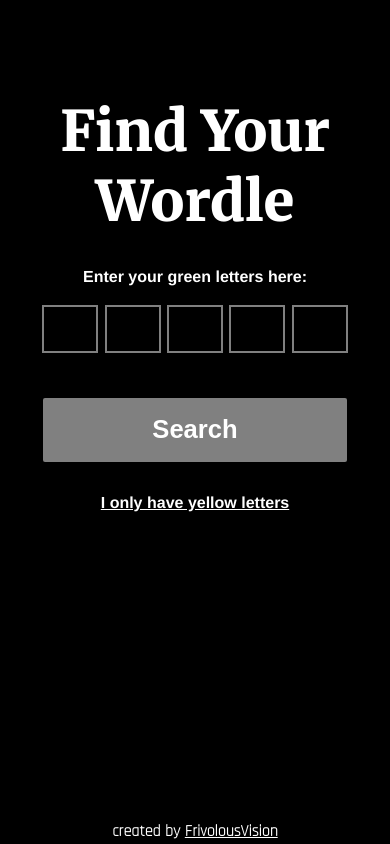
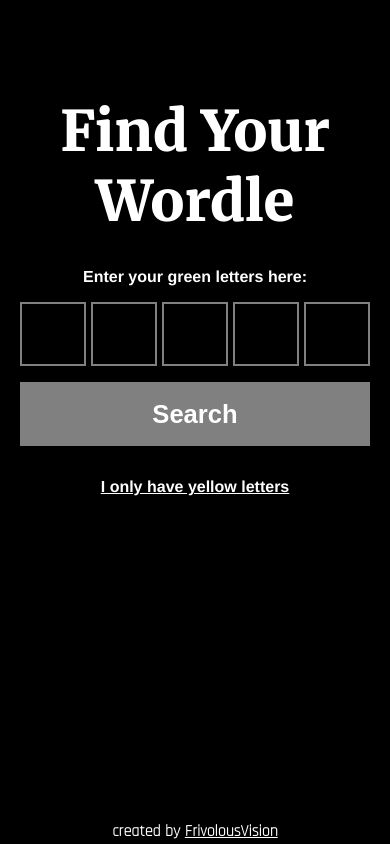
Before and after one commit to frivolousvision/find-your-wordle, a React (Create React App) app: page / in a window 390 px wide. Built offline with nearby package versions, Linux system fonts and the light colour scheme.

Commit message:
Showing some styling love

```diff
--- a/src/App.css
+++ b/src/App.css
@@ -32,12 +32,12 @@
 }
 .input-field {
   display: flex;
-  justify-content: space-evenly;
+  justify-content: space-between;
 }
 input {
   width: 6rem;
   height: 6rem;
-  margin: 1rem;
+  margin: 8px;
   font-size: 6rem;
   text-align: center;
   border: 2px solid gray;
@@ -45,9 +45,18 @@
   color: white;
   background-color: black;
   caret-color: transparent;
+  cursor: pointer;
+}
+.input-field input:first-of-type {
+  margin-left: 0;
+}
+.input-field input:last-of-type {
+  margin-right: 0;
 }
 input:focus {
   border-radius: 0;
+  outline: none;
+  border: 2px solid #548c4c;
   outline-color: #548c4c;
   caret-color: transparent;
 }
@@ -64,17 +73,16 @@
   margin-top: 1rem;
 }
 button {
-  width: 19rem;
+  width: 100%;
   height: 4rem;
   background-color: gray;
   border: none;
-  border-radius: 2px;
   font-size: 1.6rem;
   font-weight: bold;
   color: white;
 }
 .search-button {
-  margin-top: 2.6rem;
+  margin-top: 16px;
   margin-bottom: 2rem;
 }
 .filter-button {
@@ -116,7 +124,7 @@
 .git-hub-link {
   color: white;
 }
-@media only screen and (max-width: 600px) {
+@media only screen and (max-width: 660px) {
   .header {
     transition: 600ms;
   }
@@ -132,14 +140,19 @@
   h2 {
     margin-bottom: 0px;
   }
+  form {
+    width: 95%;
+    max-width: 350px;
+    margin: 0 auto;
+  }
   .input-field {
-    width: 80%;
     margin: 0 auto;
   }
   input {
-    width: 20%;
-    height: 2.6rem;
-    margin: 0.2rem;
+    width: calc(20% - 12px);
+    aspect-ratio: 1;
+    height: 100%;
+    margin: 0;
     font-size: 1.8rem;
     text-align: center;
   }
@@ -171,13 +184,18 @@
     margin-bottom: 0.1rem;
   }
 }
-@media only screen and (min-width: 600px) {
+@media only screen and (min-width: 661px) {
   h1 {
     font-size: 6rem;
   }
   button:hover {
     background-color: rgb(61, 61, 61);
     cursor: pointer;
+  }
+  button {
+    height: 96px;
+    max-width: 95vw;
+    margin: auto;
   }
   .header {
     transition: 600ms;
```
Also changed, not shown: 1 other file (tests, documents, lock files or other folders).
